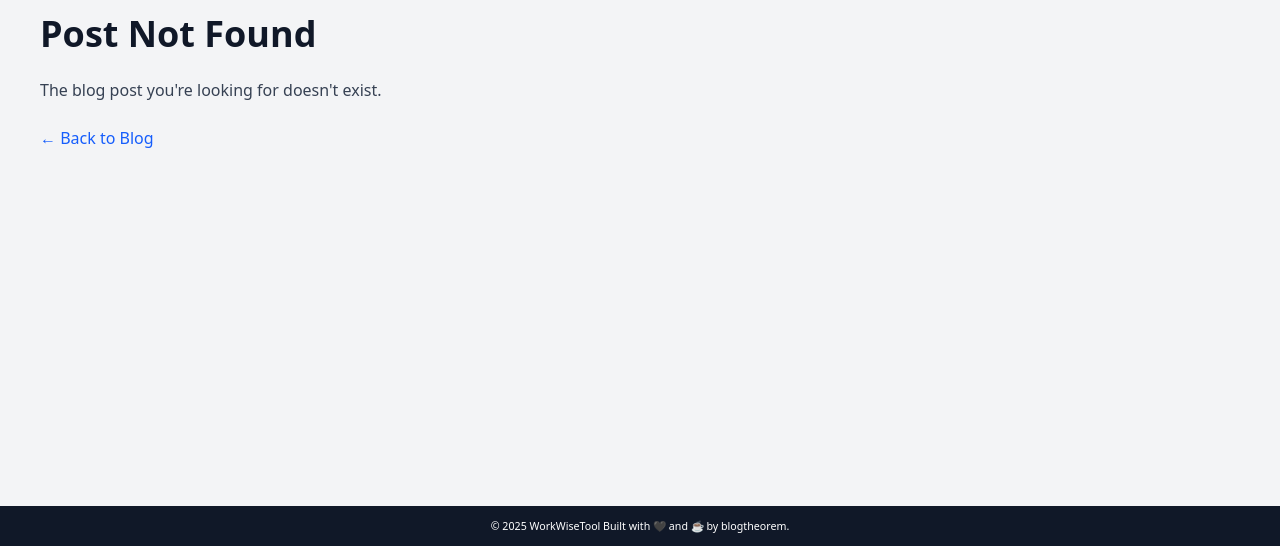
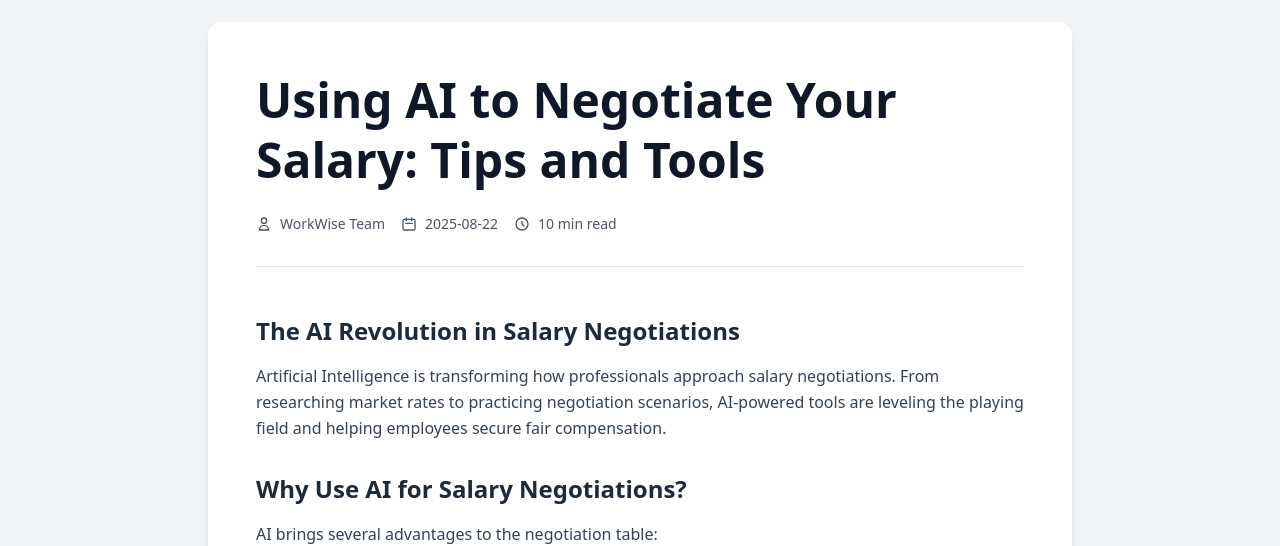
Before and after one commit to enggsuraj/work-wise, a Next.js app: page /blog/ai-salary-negotiation in a window 1280 px wide. Shown: the part 254-800 px from the top of the page. Built offline with nearby package versions, Linux system fonts and the light colour scheme; no server answers.

Commit message:
feat(blog): add new article on AI salary negotiation with detailed content and insights

```diff
--- a/src/app/blog/[slug]/page.tsx
+++ b/src/app/blog/[slug]/page.tsx
@@ -3,6 +3,105 @@ import Link from "next/link";
 import Image from "next/image";
 
 const blogPosts = {
+  "ai-salary-negotiation": {
+    title: "Using AI to Negotiate Your Salary: Tips and Tools",
+    content: `
+      <h2 class="text-2xl font-semibold mt-8 mb-4 text-gray-800">The AI Revolution in Salary Negotiations</h2>
+      <p class="text-gray-700 leading-relaxed mb-6">Artificial Intelligence is transforming how professionals approach salary negotiations. From researching market rates to practicing negotiation scenarios, AI-powered tools are leveling the playing field and helping employees secure fair compensation.</p>
+
+      <h2 class="text-2xl font-semibold mt-8 mb-4 text-gray-800">Why Use AI for Salary Negotiations?</h2>
+      <p class="text-gray-700 leading-relaxed mb-4">AI brings several advantages to the negotiation table:</p>
+      <ul class="list-disc pl-6 mb-6 space-y-2 text-gray-700">
+        <li>Access to real-time market data and salary benchmarks</li>
+        <li>Objective analysis of your worth based on skills and experience</li>
+        <li>Practice scenarios without real-world consequences</li>
+        <li>Data-driven insights that strengthen your negotiating position</li>
+        <li>Personalized strategies based on your unique situation</li>
+      </ul>
+
+      <h2 class="text-2xl font-semibold mt-8 mb-4 text-gray-800">AI Tools for Salary Research</h2>
+      <p class="text-gray-700 leading-relaxed mb-4">Start with comprehensive research using these AI-powered approaches:</p>
+      <div class="bg-gray-100 p-4 rounded-lg mb-6">
+        <ul class="list-disc pl-6 space-y-2 text-gray-700">
+          <li><strong>Market Analysis:</strong> AI tools analyze thousands of job postings and salary data points to provide accurate compensation ranges for your role, location, and experience level</li>
+          <li><strong>Skills Valuation:</strong> Advanced algorithms assess how your specific skills and certifications impact your market value</li>
+          <li><strong>Company Insights:</strong> AI can analyze company financials and industry trends to gauge their capacity to pay</li>
+        </ul>
+      </div>
+
+      <h2 class="text-2xl font-semibold mt-8 mb-4 text-gray-800">Preparing Your Case with AI</h2>
+      <p class="text-gray-700 leading-relaxed mb-4">Build a compelling negotiation case using AI assistance:</p>
+      <ol class="list-decimal pl-6 mb-6 space-y-2 text-gray-700">
+        <li><strong>Achievement Analysis:</strong> Use AI to quantify your accomplishments and translate them into business value</li>
+        <li><strong>Competitive Positioning:</strong> Get AI-generated comparisons showing where you stand against industry peers</li>
+        <li><strong>ROI Calculation:</strong> Generate data showing your return on investment to the company</li>
+        <li><strong>Counter-Offer Scenarios:</strong> AI can predict likely employer responses and suggest optimal counter-offers</li>
+      </ol>
+
+      <h2 class="text-2xl font-semibold mt-8 mb-4 text-gray-800">AI-Powered Practice Sessions</h2>
+      <p class="text-gray-700 leading-relaxed mb-4">Master your negotiation skills through AI simulation:</p>
+      <ul class="list-disc pl-6 mb-6 space-y-2 text-gray-700">
+        <li>Role-play with AI chatbots that simulate realistic manager responses</li>
+        <li>Receive real-time feedback on your communication style and word choices</li>
+        <li>Practice handling objections and difficult questions</li>
+        <li>Refine your delivery for maximum confidence and impact</li>
+      </ul>
+
+      <h2 class="text-2xl font-semibold mt-8 mb-4 text-gray-800">Strategic Timing and Approach</h2>
+      <p class="text-gray-700 leading-relaxed mb-4">AI can help you identify the best timing and approach:</p>
+      <div class="bg-gray-100 p-4 rounded-lg mb-6">
+        <ul class="list-disc pl-6 space-y-2 text-gray-700">
+          <li>Analyze company performance cycles and budget periods</li>
+          <li>Identify optimal windows based on your recent achievements</li>
+          <li>Suggest communication channels and formats most likely to succeed</li>
+          <li>Predict negotiation outcomes based on various timing scenarios</li>
+        </ul>
+      </div>
+
+      <h2 class="text-2xl font-semibold mt-8 mb-4 text-gray-800">Real-World Tips for AI-Enhanced Negotiations</h2>
+      <ol class="list-decimal pl-6 mb-6 space-y-3 text-gray-700">
+        <li><strong>Start with Data:</strong> Lead your negotiation with market research from AI tools, not just personal needs</li>
+        <li><strong>Quantify Everything:</strong> Use AI to convert qualitative achievements into measurable business impact</li>
+        <li><strong>Know Your Range:</strong> AI can help you determine realistic minimum, target, and aspirational figures</li>
+        <li><strong>Consider Total Compensation:</strong> AI tools can evaluate the full package including benefits, equity, and perks</li>
+        <li><strong>Practice Active Listening:</strong> While AI helps with preparation, genuine human connection matters in the actual conversation</li>
+      </ol>
+
+      <h2 class="text-2xl font-semibold mt-8 mb-4 text-gray-800">Common Pitfalls to Avoid</h2>
+      <ul class="list-disc pl-6 mb-6 space-y-2 text-gray-700">
+        <li>Over-relying on AI without considering company-specific culture and context</li>
+        <li>Using AI-generated scripts verbatim without personalizing them</li>
+        <li>Ignoring emotional intelligence in favor of pure data</li>
+        <li>Sharing sensitive information with AI tools that may not be secure</li>
+        <li>Forgetting that negotiation is a two-way conversation, not a presentation</li>
+      </ul>
+
+      <h2 class="text-2xl font-semibold mt-8 mb-4 text-gray-800">The Human Touch Matters</h2>
+      <p class="text-gray-700 leading-relaxed mb-4">While AI is a powerful ally, remember that salary negotiations are fundamentally human interactions. Use AI to:</p>
+      <ul class="list-disc pl-6 mb-6 space-y-2 text-gray-700">
+        <li>Prepare thoroughly and build confidence</li>
+        <li>Back up your requests with solid data</li>
+        <li>Anticipate scenarios and plan responses</li>
+        <li>But always adapt to the actual conversation and relationship dynamics</li>
+      </ul>
+
+      <h2 class="text-2xl font-semibold mt-8 mb-4 text-gray-800">Getting Started Today</h2>
+      <p class="text-gray-700 leading-relaxed mb-4">Begin your AI-enhanced negotiation journey:</p>
+      <ol class="list-decimal pl-6 mb-6 space-y-2 text-gray-700">
+        <li>Research current salary ranges using AI-powered salary tools</li>
+        <li>Document your achievements and let AI help quantify their impact</li>
+        <li>Practice your pitch with AI conversation simulators</li>
+        <li>Prepare for various scenarios and objections</li>
+        <li>Schedule your negotiation conversation with confidence</li>
+      </ol>
+
+      <h2 class="text-2xl font-semibold mt-8 mb-4 text-gray-800">Conclusion</h2>
+      <p class="text-gray-700 leading-relaxed mb-6">AI is democratizing access to negotiation expertise that was once available only to those who could afford career coaches. By combining AI-powered research, practice, and strategy with authentic human communication, you can approach your next salary negotiation with confidence and achieve compensation that truly reflects your value. Remember, the goal isn't just to get a higher number—it's to be fairly compensated for the value you bring to your organization.</p>
+    `,
+    date: "2025-08-22",
+    author: "WorkWise Team",
+    readTime: "10 min read"
+  },
   "understanding-notice-periods": {
     title: "Understanding Notice Periods: A Complete Guide",
     content: `
--- a/src/app/blog/page.tsx
+++ b/src/app/blog/page.tsx
@@ -8,6 +8,12 @@ export const metadata: Metadata = {
 };
 
 const blogPosts = [
+  {
+    title: "Using AI to Negotiate Your Salary: Tips and Tools",
+    excerpt: "Discover how AI can help you research market rates, practice negotiations, and build a compelling case for your next salary discussion.",
+    slug: "ai-salary-negotiation",
+    date: "2025-08-22",
+  },
   {
     title: "Understanding Notice Periods: A Complete Guide",
     excerpt: "Learn everything about notice periods, their importance, and how to manage them effectively during job transitions.",
```
